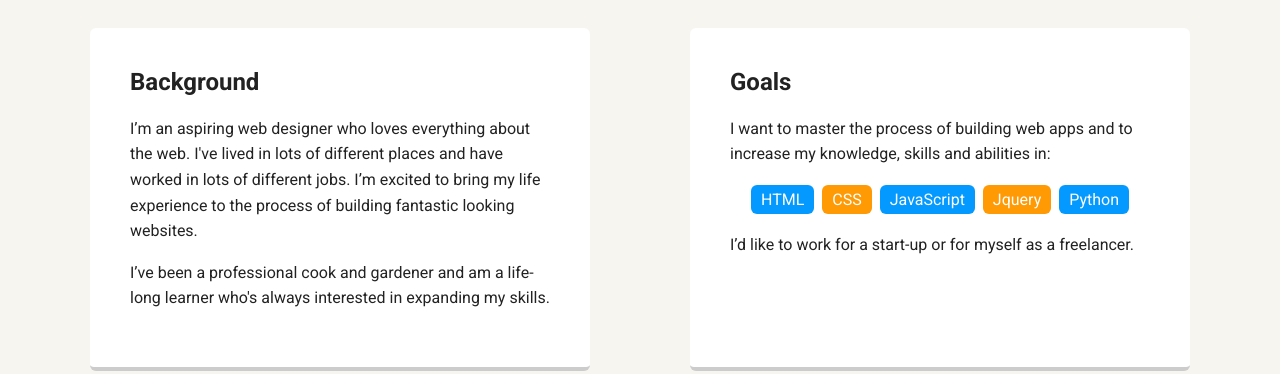
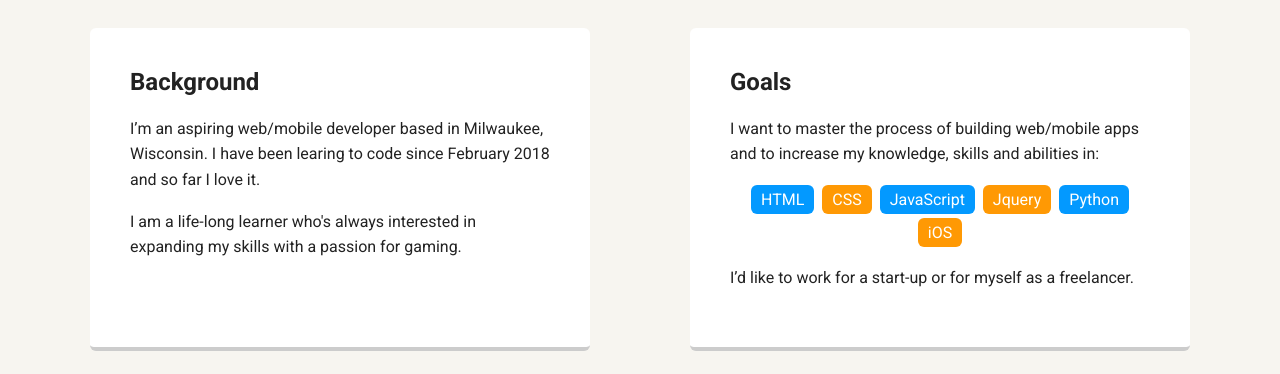
Before and after one commit to kylerlambert/techdegree-project1, a plain HTML site: page index.html in a window 1280 px wide. Shown: the part 492-866 px from the top of the page. Drawn offline with Linux system fonts and the light colour scheme; a web font is replaced by a local one.

Commit message:
resubmit

```diff
--- a/index.html
+++ b/index.html
@@ -24,19 +24,20 @@
     <main class="flex">
       <div class="card">
         <h2>Background</h2>
-        <p>I’m an aspiring web designer who loves everything about the web. I've lived in lots of different places and have worked in lots of different jobs. I’m excited to bring my life experience to the process of building fantastic looking websites.</p>
-        <p>I’ve been a professional cook and gardener and am a life-long learner who's always interested in expanding my skills.</p>
+        <p>I’m an aspiring web/mobile developer based in Milwaukee, Wisconsin. I have been learing to code since February 2018 and so far I love it.</p>
+        <p>I am a life-long learner who's always interested in expanding my skills with a passion for gaming.</p>
       </div>
 
       <div class="card">
         <h2>Goals</h2>
-        <p>I want to master the process of building web apps and to increase my knowledge, skills and abilities in:</p>
+        <p>I want to master the process of building web/mobile apps and to increase my knowledge, skills and abilities in:</p>
         <ul class="skills">
           <li>HTML</li>
           <li>CSS</li>
           <li>JavaScript</li>
           <li>Jquery</li>
           <li>Python</li>
+          <li>iOS</li>
         </ul>
         <p>I’d like to work for a start-up or for myself as a freelancer.</p>
       </div>
```
